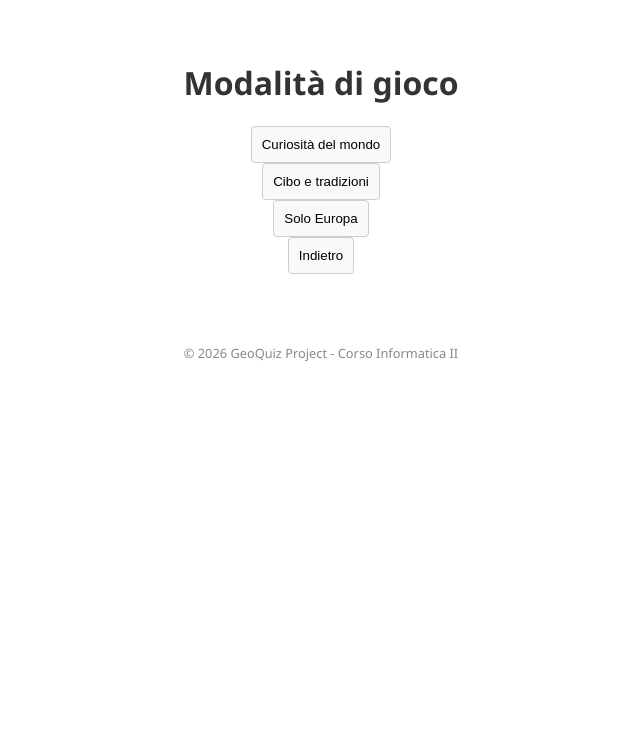
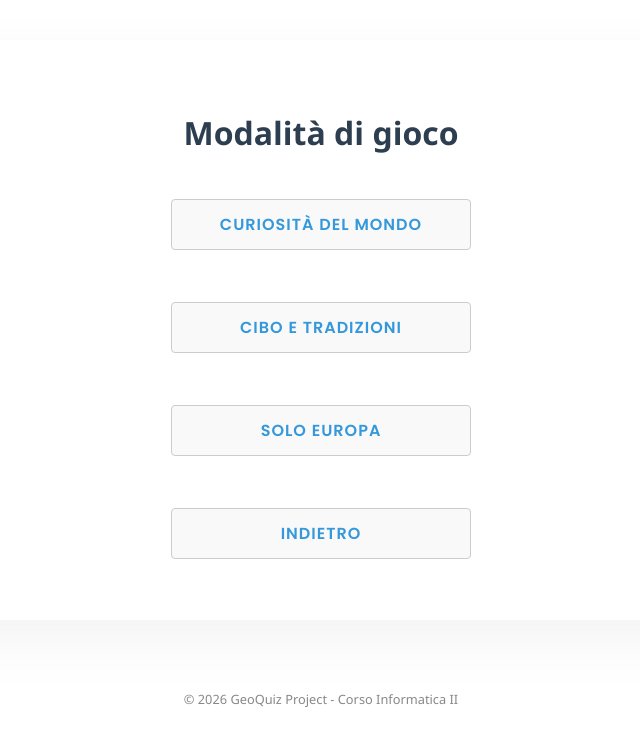
Before and after one commit to Stefans-code/Project_Inf_II, a Vue app: page /game in a window 1280 px wide. Shown: the top 746 px of the page, without its empty margins (319-959 px from the left). Built offline with nearby package versions, Linux system fonts and the light colour scheme.

Commit message:
Modifica grafica e feedback utente

```diff
--- a/src/style.css
+++ b/src/style.css
@@ -1,6 +1,91 @@
 /* File svuotato per mantenere la grafica basica come richiesto */
+
+@import url('https://fonts.googleapis.com/css2?family=Poppins:wght@300;400;600;700&display=swap');
+
+:root {
+  --primary-color: #3498db;       /* Blu brillante (per le domande) */
+  --secondary-color: #2c3e50;     /* Blu notte (per navbar e titoli) */
+  --accent-color: #f1c40f;        /* Giallo oro (per evidenziare curiosità e punti) */
+
+  --bg-color: #245289;            /* Grigio caldissimo quasi bianco */
+  --card-bg: #ffffff;             /* Bianco puro per i quiz */
+  --text-color: #2c3e50;
+
+  --success: #2ecc71;             /* Verde per risposta corretta */
+  --error: #e74c3c;               /* Rosso per risposta sbagliata */
+  --main-font: 'Poppins', sans-serif;
+}
+
+html, body {
+  height: 100%;
+  margin: 0;
+  padding: 0;
+}
+
+
+#app-wrapper {
+  /* Questo è il div di Vue, deve riempire tutto il body */
+  flex: 1;
+  display: flex;
+  flex-direction: column;
+}
 body {
   margin: 0;
   padding: 20px;
-  font-family: sans-serif;
+  font-family: var(--main-font);
+  background-color: var(--bg-color);
+  color: var(--text-color);
+
+  min-height: 100vh;
+  display: flex;
+  flex-direction: column;
+
+
 }
+
+/* Classe base per TUTTI i bottoni */
+.btn {
+  display: inline-block;
+  padding: 12px 24px;
+  font-family: var(--main-font);
+  font-weight: 600;
+  border-radius: 30px; /* Molto arrotondati, stile moderno/quiz */
+  border: none;
+  cursor: pointer;
+  transition: all 0.2s ease; /* Animazione fluida */
+  text-align: center;
+  font-size: 1rem;
+}
+
+
+button {
+  padding: 12px 24px;
+  font-family: var(--main-font);
+  font-weight: 600;
+  font-size: 1rem;
+
+  border-radius: 30px;
+  border: 2px solid var(--primary-color); /* Bordo colorato */
+  background-color: var(--card-bg);      /* Sfondo neutro */
+  color: var(--primary-color);           /* Testo colorato */
+
+  cursor: pointer;
+  transition: all 0.2s ease;
+  outline: none;
+
+  text-transform: uppercase; /* Tutto maiuscolo */
+  letter-spacing: 1px;       /* Lettere leggermente distanziate */
+}
+
+/* Effetto quando ci passi sopra col mouse */
+button:hover {
+  background-color: var(--primary-color);
+  color: white;
+  transform: translateY(-2px);
+  box-shadow: 0 5px 15px rgba(52, 152, 219, 0.3);
+}
+
+/* Effetto quando lo clicchi */
+button:active {
+  transform: translateY(0);
+}
--- a/src/views/GameView.vue
+++ b/src/views/GameView.vue
@@ -19,19 +19,42 @@ const isLoading = ref(false)
 const timer = ref(15)
 let timerInterval = null
 const selectedOption = ref(null)
+const isCorrect = ref(false);
 
 const startTimer = () => {
-  timer.value = 15
-  if (timerInterval) clearInterval(timerInterval)
+  // Reset totale di ogni timer precedente
+  if (timerInterval) clearInterval(timerInterval);
+  timer.value = 15;
+
   timerInterval = setInterval(() => {
-    timer.value--
-    if (timer.value <= 0) {
-      clearInterval(timerInterval)
-      alert("Tempo scaduto!")
-      startNewRound()
+    //Se la card di feedback è aperta, il timer si ferma
+    if (selectedOption.value !== null) return;
+
+    if (timer.value > 0) {
+      timer.value--;
+    } else {
+      clearInterval(timerInterval);
+      //il timeout scatta solo se non è già stata data una risposta
+      if (selectedOption.value === null) {
+        handleTimeout();
+      }
     }
-  }, 1000)
-}
+  }, 1000);
+};
+
+// funzione per gestire il tempo scaduto graficamente
+const handleTimeout = () => {
+  if (selectedOption.value !== null) return;
+
+  isCorrect.value = false;
+  selectedOption.value = 'timeout';
+
+  setTimeout(() => {
+    selectedOption.value = null; // Chiude la card
+    startNewRound();             // Carica il nuovo round e fa ripartire il timer
+  }, 2000);
+};
+
 
 const selectMode = (m) => {
   mode.value = m
@@ -66,26 +89,27 @@ const startNewRound = async () => {
 }
 
 const checkAnswer = (selected) => {
-  if (selectedOption.value !== null) return
+  if (selectedOption.value !== null) return;
 
-  selectedOption.value = selected
-  clearInterval(timerInterval)
+  clearInterval(timerInterval);
+
+  selectedOption.value = selected;
+  isCorrect.value = (selected === currentAnswer.value);
 
   setTimeout(() => {
-    if (selected === currentAnswer.value) {
-      score.value++
-      if (score.value >= maxScore) {
-        state.value = 'game_over'
-        updateHighScore() // Salvataggio su Firestore tramite Username
-      } else {
-        startNewRound()
-      }
+    if (isCorrect.value) {
+      score.value++;
+    }
+
+    if (score.value >= maxScore.value) {
+      state.value = 'game_over';
+      updateHighScore();
     } else {
-      alert("Sbagliato! Era: " + currentAnswer.value)
-      startNewRound()
+      selectedOption.value = null;
+      startNewRound();
     }
-  }, 1000)
-}
+  }, 2000);
+};
 
 /**
  * SALVATAGGIO CLOUD: Salva il record nel documento dell'utente usando l'Username
@@ -152,6 +176,7 @@ onUnmounted(() => {
         <p v-if="isLoading"><em>Recupero dati...</em></p>
         <p v-else>{{ currentFact }}</p>
       </div>
+
       <div v-if="!isLoading" class="options-container">
         <button
           v-for="opt in options"
@@ -172,13 +197,158 @@ onUnmounted(() => {
       <button @click="goHome"> Torna al menu </button>
     </div>
   </div>
+
+
+  <Transition name="pop">
+  <div v-if="selectedOption" class="feedback-overlay">
+    <div class="feedback-card" :class="isCorrect ? 'card-success' : 'card-error'">
+
+      <div class="feedback-icon">
+        {{ selectedOption === 'timeout' ? '⏰' : (isCorrect ? '✅' : '❌') }}
+      </div>
+
+      <h2>
+        {{ selectedOption === 'timeout' ? 'Tempo Scaduto!' : (isCorrect ? 'Corretto!' : 'Ops, quasi!') }}
+      </h2>
+
+      <p v-if="!isCorrect || selectedOption === 'timeout'">
+        La risposta corretta era:<br>
+        <strong class="correct-text-highlight">{{ currentAnswer.value || currentAnswer }}</strong>
+      </p>
+
+      <p v-else>Ottimo lavoro! +1 punto</p>
+
+    </div>
+  </div>
+</Transition>
 </template>
+
+
 
 <style scoped>
 .game-container { text-align: center; padding: 20px; }
-.fact-box { background: #f0f0f0; border: 1px solid #ccc; padding: 20px; margin: 20px auto; max-width: 600px; border-radius: 10px; }
-.options-container { display: grid; grid-template-columns: 1fr 1fr; gap: 10px; max-width: 400px; margin: 0 auto; }
-button { padding: 10px; cursor: pointer; }
+
+.fact-box {
+  color: white;
+  font-weight: 500;
+  font-style: italic;
+  background-color: var(--bg-color);
+  border-left: 5px solid var(--primary-color);
+  padding: 30px;
+  width: 100%;
+  max-width: 600px;
+  margin: 0 auto 20px auto;
+  border-radius: 10px; }
+
+.options-container {
+  display: grid;
+  grid-template-columns: 1fr 1fr;
+  gap: 20px;
+  max-width: 600px;
+  width: 100%;
+  margin: 0 auto;}
+
+
+button { padding: 20px 10px; cursor: pointer; font-weight: 600;}
 .correct { background-color: #4CAF50 !important; color: white; }
 .wrong { background-color: #f44336 !important; color: white; }
+
+
+
+.game-container > div {
+  display: flex;
+  flex-direction: column;
+  align-items: center;    /* Centra i bottoni */
+  gap: 15px;             /* Finalmente lo spazio tra i bottoni! */
+  width: 100%;
+
+  /* Altezza minima per occupare la vista se necessario */
+  min-height: 60vh;
+  background: white;
+  padding: 50px;
+  border-radius: 30px;
+  box-shadow: 0 20px 60px rgba(0,0,0,0.05);
+}
+
+.game-container button {
+  width: 100%;
+  max-width: 300px;
+  padding: 12px;
+}
+
+
+.game-container {
+
+  flex: 1;
+  display: flex;
+  flex-direction: column;
+
+  /* Centra tutto verticalmente e orizzontalmente */
+  justify-content: center;
+  align-items: center;
+
+  width: 100%;
+  padding: 20px;
+  box-sizing: border-box;
+}
+
+.header-info{
+  display: flex;
+  justify-content: space-between;
+  width: 100%;
+  margin-bottom: 20px;
+  padding: 0 10px;
+
+  font-weight: 700;
+  color: var(--secondary-color);
+  font-size: 0.9rem;
+  text-transform: uppercase;
+}
+
+h1 {
+  margin-bottom: 30px;
+  color: var(--secondary-color);
+  font-size: 2rem;
+}
+
+
+
+
+
+/* Feedback utente in caso di errore o di risposta corretta */
+.feedback-overlay {
+  position: fixed;
+  top: 0;
+  left: 0;
+  width: 100vw;
+  height: 100vh;
+  background: rgba(0, 0, 0, 0.4); /* Oscura leggermente il gioco dietro */
+  display: flex;
+  justify-content: center;
+  align-items: center;
+  z-index: 9999; /* Sopra a ogni cosa */
+  backdrop-filter: blur(4px); /* Sfoca il gioco sullo sfondo */
+}
+
+
+.feedback-card {
+  background: white;
+  padding: 40px;
+  border-radius: 30px;
+  text-align: center;
+  box-shadow: 0 20px 60px rgba(0,0,0,0.3);
+  max-width: 400px;
+  width: 85%;
+}
+
+.card-success { border-bottom: 8px solid #2ecc71; }
+.card-error { border-bottom: 8px solid #e74c3c; }
+
+.feedback-card h2 {
+  font-size: 2rem;
+  margin-bottom: 10px;
+  color: var(--secondary-color);
+}
+
+
 </style>
--- a/src/views/HomeView.vue
+++ b/src/views/HomeView.vue
@@ -25,17 +25,55 @@ const handleLogout = () => {
     <p>Ciao, <strong>{{ username }}</strong>! Cosa vuoi fare oggi?</p>
 
     <div class="menu-buttons">
-      <button @click="router.push('/game')"> Inizia a Giocare </button><br>
-      <button @click="router.push('/profile')"> Il mio Profilo </button><br>
-      <button @click="router.push('/leaderboard')"> Classifica Globale </button><br>
-      <button @click="router.push('/about')"> Istruzioni </button><br>
-      <button @click="handleLogout" class="btn-logout"> Logout </button>
+      <button @click="router.push('/game')">🚀 Inizia a Giocare </button><br>
+      <button @click="router.push('/profile')">👤 Il mio Profilo </button><br>
+      <button @click="router.push('/leaderboard')">🏆 Classifica Globale </button><br>
+      <button @click="router.push('/about')">📖 Istruzioni </button><br>
+      <button @click="handleLogout" class="btn-logout">🚪 Logout </button>
     </div>
   </div>
 </template>
 
+
+
+
 <style scoped>
 .view-container { text-align: center; }
-.menu-buttons button { width: 220px; margin: 10px; padding: 12px; cursor: pointer; }
-.btn-logout { background-color: #f0f0f0; margin-top: 20px !important; }
+.menu-buttons button { width: 220px; margin: 10px; padding: 12px; cursor: pointer; min-width: 250px;}
+.btn-logout { border-color: #ff4757;  color: #ff4757; margin-top: 20px !important; }
+
+
+
+h1 {
+  font-size: 2.8rem;
+  margin-bottom: 10px;
+}
+
+p {
+  color: var(--text-muted);
+  font-size: 1.1rem;
+}
+
+
+.menu-buttons {
+  display: flex;
+  flex-direction: column;
+  align-items: center;      /* Centra in orizzontale */
+  justify-content: center; /* Centra in verticale rispetto allo schermo */
+  flex-grow: 1;            /* Dice a questa sezione di occupare tutto lo spazio vuoto */
+  padding: 40px 20px;
+  text-align: center;
+
+  background: var(--card-bg);
+  padding: 40px;
+  border-radius: 24px;
+  box-shadow: 0 10px 40px rgba(0,0,0,0.05); /* Ombra leggerissima */
+  max-width: 450px;
+  width: 90%;
+  margin: auto;
+}
+
+
+
+
 </style>
```
